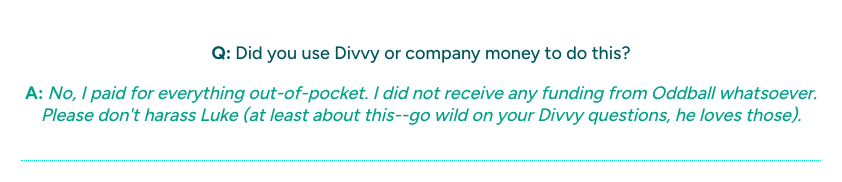
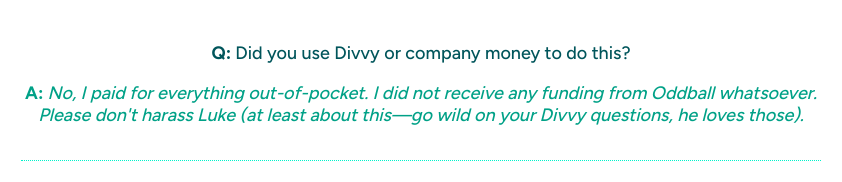
Before and after one commit to mynar7/odd_thanks, a plain HTML site: page index.html in a window 1280 px wide. Shown: the part 3268-3450 px from the top of the page, 219-1061 px from the left. Drawn offline with Linux system fonts and the light colour scheme.

Commit message:
emdash baby

```diff
--- a/index.html
+++ b/index.html
@@ -40,7 +40,7 @@
         <ul class="center">
           <li>
             <p>Did you use Divvy or company money to do this?</p>
-            <p>No, I paid for everything out-of-pocket. I did not receive any funding from Oddball whatsoever. Please don't harass Luke (at least about this--go wild on your Divvy questions, he loves those).</p>
+            <p>No, I paid for everything out-of-pocket. I did not receive any funding from Oddball whatsoever. Please don't harass Luke (at least about this&mdash;go wild on your Divvy questions, he loves those).</p>
           </li>
           <li>
             <p>Why didn't everyone get one?</p>
```
